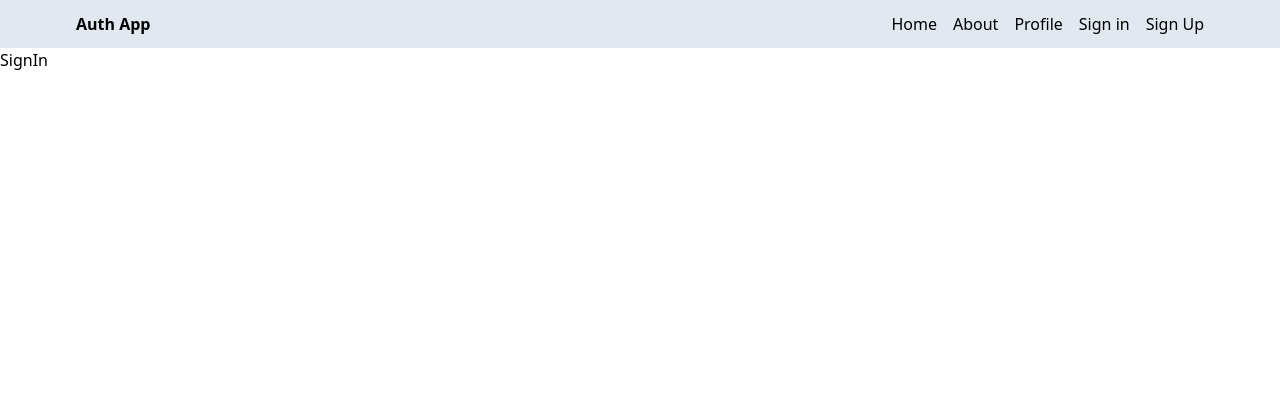
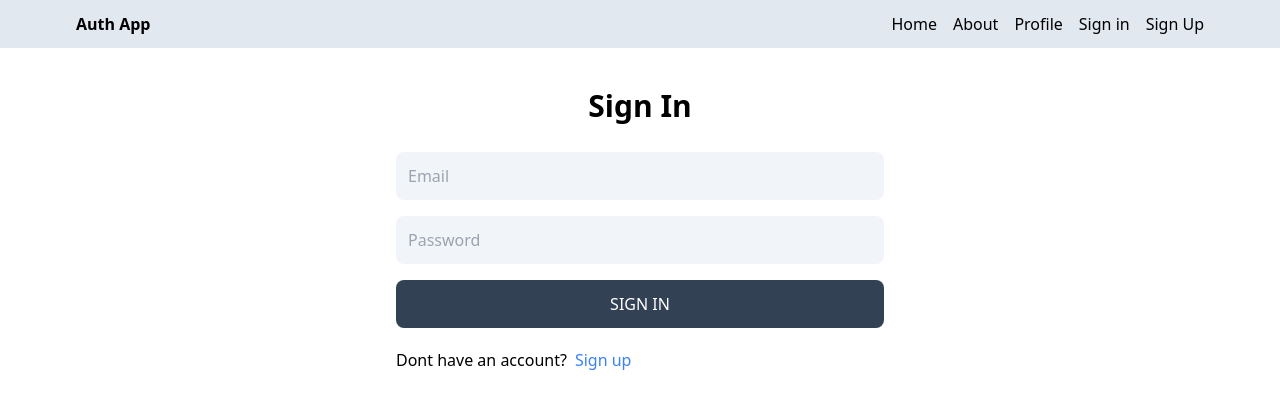
Before and after one commit to murshidatv/mern-auth, a React (Vite) app in the folder client/: page /sign-in in a window 1280 px wide. Shown: the top 408 px of the page. Built offline with nearby package versions, Linux system fonts and the light colour scheme.

Commit message:
complete sign in page function

```diff
--- a/client/src/pages/SignIn.jsx
+++ b/client/src/pages/SignIn.jsx
@@ -1,9 +1,75 @@
-import React from 'react'
 
+import React, { useState } from 'react'
+import { Link,useNavigate} from 'react-router-dom';
 function SignIn() {
+  const [formData,setFormData] = useState({});
+  const [error,setError] = useState(false);
+  const [loading,setLoading] = useState(false);
+  const navigate = useNavigate();
+  const handleChange = (e) =>{
+      setFormData({...formData, [e.target.id]: e.target.
+        value });
+      }
+      console.log(formData);
+  const handleSubmit = async(e) =>{
+    e.preventDefault();
+    try {
+      setLoading(true);
+      setError(false);
+      const res = await fetch ('/api/auth/signin',{
+        method :'POST',
+        headers: {
+          'Content-Type':'application/json'
+        },
+        body: JSON.stringify(formData),
+      });
+      const data = await res.json();
+      setLoading(false);
+      if(data.success === false){
+        setError(true);
+        return;
+      }
+     navigate('/');
+    }catch (error)
+  {
+    setLoading(false);
+    setError(true);
+  }
+
+
+  };
   return (
-    <div>
-      SignIn
+    <div className= 'p-3 max-w-lg mx-auto'>
+      <h1 className='text-3xl text-center font-semibold my-7'> Sign In</h1>
+      <form onSubmit= {handleSubmit} className='flex flex-col gap-4'>
+
+        <input
+        type = "email"
+        placeholder='Email'
+        id='email'
+        className='bg bg-slate-100 p-3 rounded-lg'
+        onChange={handleChange}
+        />
+
+        <input
+        type = "password"
+        placeholder='Password'
+        id='password'
+        className='bg bg-slate-100 p-3 rounded-lg'
+        onChange={handleChange}
+        />
+        <button className='bg-slate-700 text-white p-3 rounded-lg uppercase hover:opacity-95
+       disabled:opacity-80'>{loading ? 'Loading...': 'Sign in'}</button>
+      </form>
+      <div className='flex gap-2 mt-5'>
+        <p>Dont have an account?</p>
+        <Link to = '/sign-up'>
+        <span className = 'text-blue-500'>Sign up</span>
+        </Link>
+
+      </div>
+      <p className='text-red-700 mt-5'>{error && 'Something went wrong'}</p>
+
     </div>
   )
 }
--- a/client/src/pages/SignUp.jsx
+++ b/client/src/pages/SignUp.jsx
@@ -1,10 +1,10 @@
 import React, { useState } from 'react'
-import { Link } from 'react-router-dom';
+import { Link ,useNavigate} from 'react-router-dom';
 function SignUp() {
   const [formData,setFormData] = useState({});
   const [error,setError] = useState(false);
   const [loading,setLoading] = useState(false);
-
+  const navigate=useNavigate();
   const handleChange = (e) =>{
       setFormData({...formData, [e.target.id]: e.target.
         value });
@@ -28,7 +28,7 @@
         setError(true);
         return;
       }
-
+     navigate('/sign-in');
     }catch (error)
   {
     setLoading(false);
```
